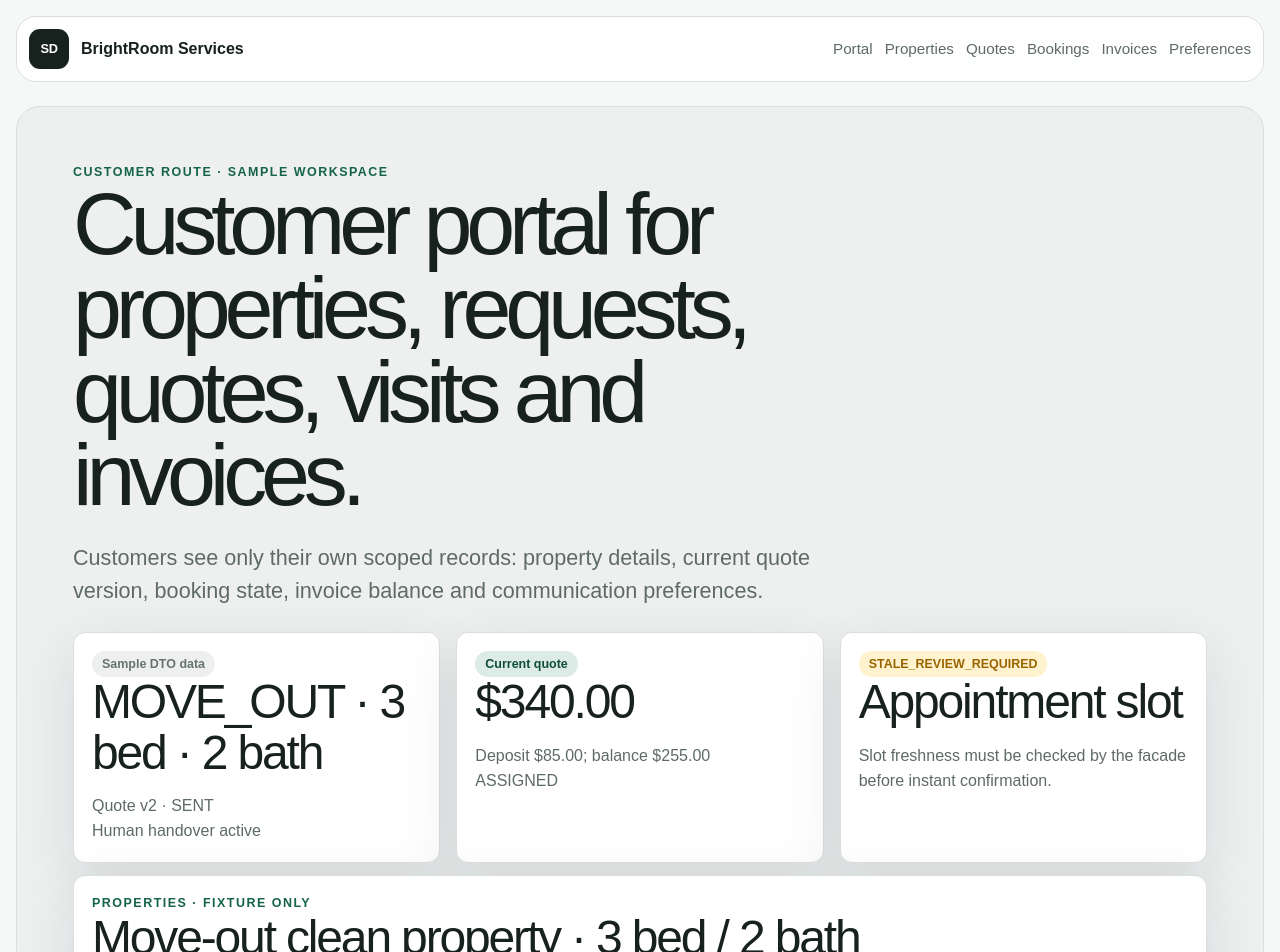
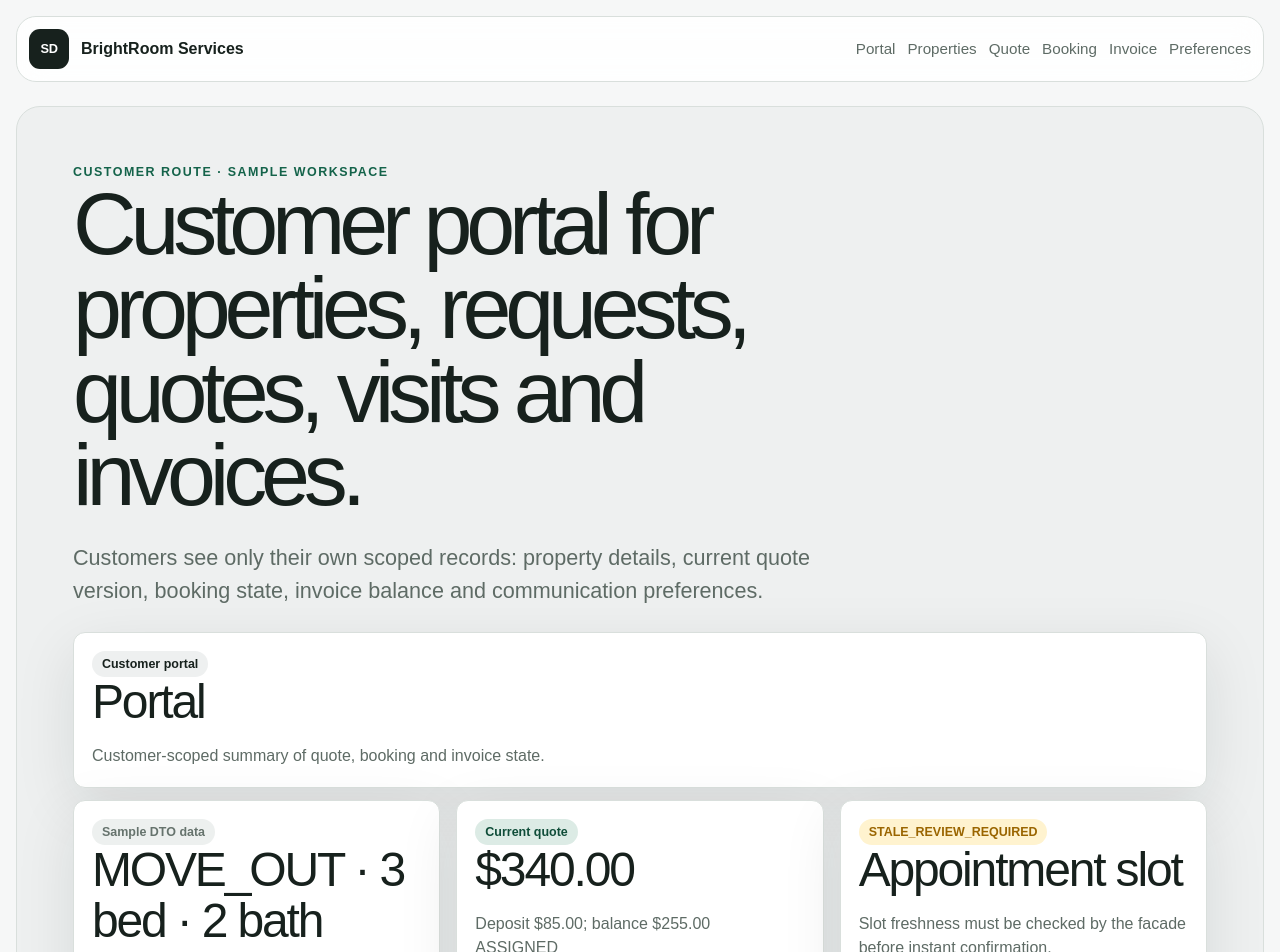
Before and after one commit to SaamVR/ServiceDesk, a Next.js app: page /portal in a window 1280 px wide. Shown: the top 952 px of the page. Built offline with nearby package versions, Linux system fonts and the light colour scheme.

Commit message:
feat(portal): render route-specific customer modules

```diff
--- a/src/features/operations/OperationalRoute.tsx
+++ b/src/features/operations/OperationalRoute.tsx
@@ -20,6 +20,12 @@ import { ReportsPreview } from "@/features/reports/ReportsPreview";
 import { RequestSummaryPreview } from "@/features/request-intake/RequestSummaryPreview";
 import { SchedulePreview } from "@/features/schedule/SchedulePreview";
 import { OwnerSettingsPreview } from "@/features/settings/OwnerSettingsPreview";
+import {
+  buildCustomerModuleHref,
+  customerModuleConfig,
+  customerNavigation,
+  type CustomerModule,
+} from "./customer-modules";
 import {
   buildStaffModuleHref,
   staffModuleConfig,
@@ -50,11 +56,11 @@ interface OperationalRouteProps {
   workspaceLabel?: string;
   resourceLabel?: string;
   staffModule?: StaffModule;
+  customerModule?: CustomerModule;
 }
 
-const surfaceNav: Record<Exclude<Surface, "staff">, string[]> = {
+const surfaceNav: Record<Exclude<Surface, "staff" | "customer">, string[]> = {
   business: ["Services", "Areas", "FAQs", "Enquire", "Book"],
-  customer: ["Portal", "Properties", "Quotes", "Bookings", "Invoices", "Preferences"],
   crew: ["Today", "Job detail", "Checklist", "Proof", "Incident", "Completion"],
   onboarding: ["Business", "Services", "Team", "Policies", "Integrations", "Readiness"],
   tour: ["Scenario", "Command", "Receipt label", "Recovery", "Presentation"],
@@ -67,6 +73,7 @@ export function OperationalRoute({
   workspaceLabel = "BrightRoom Services",
   resourceLabel,
   staffModule = "overview",
+  customerModule = "overview",
 }: OperationalRouteProps) {
   return (
     <main className="site-shell">
@@ -92,6 +99,22 @@ export function OperationalRoute({
               </div>
             ))}
           </nav>
+        ) : surface === "customer" ? (
+          <nav className="site-nav" aria-label="Customer portal">
+            {customerNavigation.map((item) => (
+              <a
+                aria-current={customerModule === item.module ? "page" : undefined}
+                href={buildCustomerModuleHref(item.module, {
+                  quoteId: sampleQuote.id,
+                  bookingId: sampleVisit.id,
+                  invoiceId: sampleInvoice.id,
+                })}
+                key={item.module}
+              >
+                {item.label}
+              </a>
+            ))}
+          </nav>
         ) : (
           <nav className="site-nav" aria-label="Workspace">
             {surfaceNav[surface].map((item) => <a href="#workspace" key={item}>{item}</a>)}
@@ -106,7 +129,7 @@ export function OperationalRoute({
           <p className="lead">{description}</p>
         </div>
         {surface === "business" && <BusinessPanel />}
-        {surface === "customer" && <CustomerPanel />}
+        {surface === "customer" && <CustomerPanel module={customerModule} />}
         {surface === "staff" && <StaffPanel module={staffModule} />}
         {surface === "crew" && <CrewPanel />}
         {surface === "onboarding" && <OnboardingPanel />}
@@ -141,7 +164,7 @@ function BusinessPanel() {
   );
 }
 
-function CustomerPanel() {
+function CustomerPanel({ module }: { module: CustomerModule }) {
   const view = buildCustomerPortalView({
     request: sampleRequest,
     quote: sampleQuote,
@@ -150,9 +173,12 @@ function CustomerPanel() {
     invoice: sampleInvoice,
     conversation: sampleConversation,
   });
+  const config = customerModuleConfig[module];
 
-  return (
-    <div className="customer-workspace-stack">
+  let moduleContent;
+  switch (module) {
+    case "overview":
+      moduleContent = (
         <div className="card-grid three">
           <article className="plain-card">
             <span className="status-pill pending">Sample DTO data</span>
@@ -172,10 +198,40 @@ function CustomerPanel() {
             <p>Slot freshness must be checked by the facade before instant confirmation.</p>
           </article>
         </div>
-      <PropertyRecurringPreview />
-      <CheckoutPreview />
-      <InvoiceLedgerPreview />
-      <CommunicationPreferences />
+      );
+      break;
+    case "properties":
+      moduleContent = <PropertyRecurringPreview />;
+      break;
+    case "quote":
+      moduleContent = (
+        <section className="plain-card" aria-label="Customer quote preview">
+          <span className="status-pill success">Current quote</span>
+          <h2>{view.totalLabel}</h2>
+          <p>{view.quoteVersionLabel}; acceptance must target the exact current version.</p>
+          <p>Deposit {view.depositLabel}; balance {view.balanceLabel}.</p>
+        </section>
+      );
+      break;
+    case "booking":
+      moduleContent = <CheckoutPreview />;
+      break;
+    case "invoice":
+      moduleContent = <InvoiceLedgerPreview />;
+      break;
+    case "preferences":
+      moduleContent = <CommunicationPreferences />;
+      break;
+  }
+
+  return (
+    <div className="customer-workspace-stack">
+      <section className="mini-panel" aria-label={`${config.label} module context`}>
+        <span className="status-pill neutral">Customer portal</span>
+        <h2>{config.label}</h2>
+        <p>{config.description}</p>
+      </section>
+      {moduleContent}
     </div>
   );
 }
```
Lines whose indentation alone changed are shown as unchanged.
